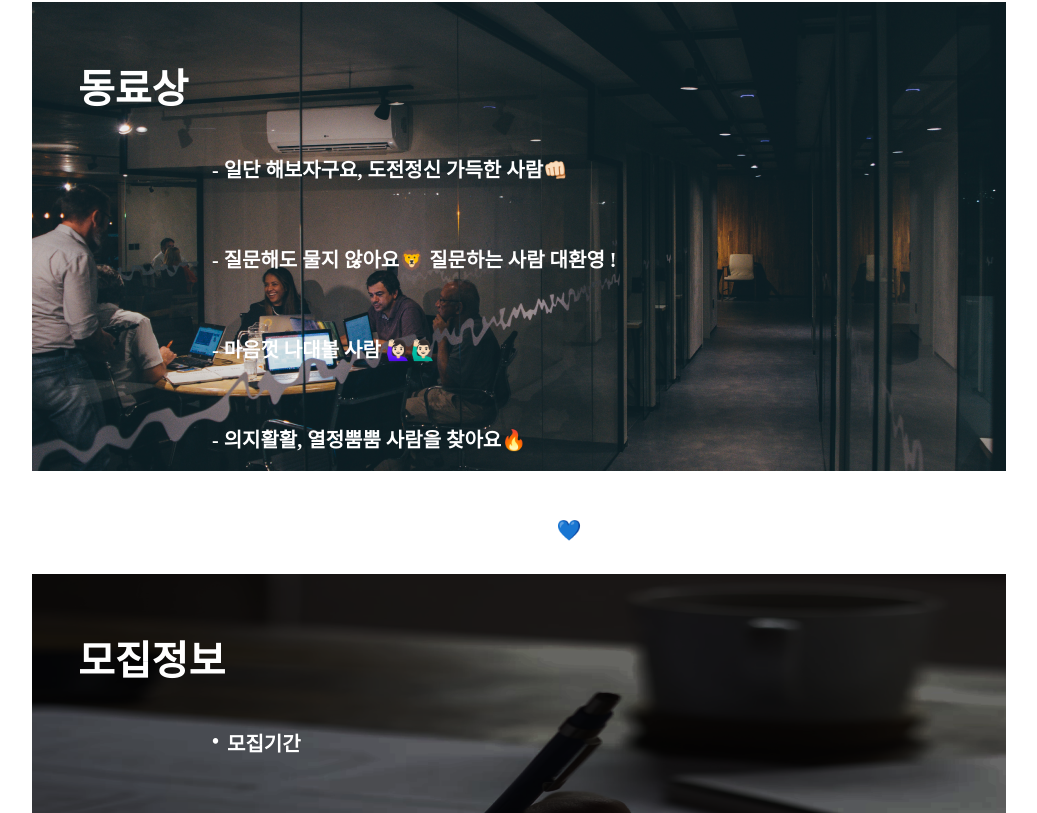
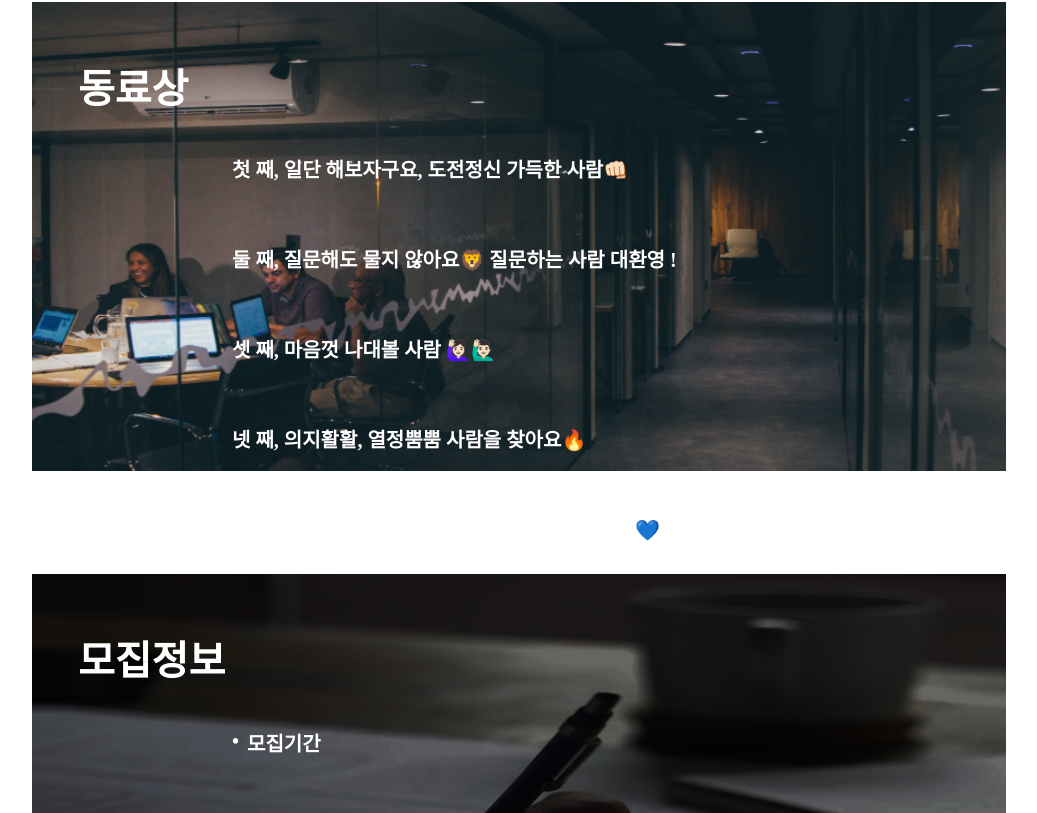
Before and after one commit to mju-likelion/nana, a Next.js app: page / in a window 1280 px wide. Shown: the part 6467-7280 px from the top of the page, without its empty margins (121-1158 px from the left). Built offline with nearby package versions, Linux system fonts and the light colour scheme.

Commit message:
style: 동료상 이미지 리사이징 및 텍스트 수정

```diff
--- a/components/Join.js
+++ b/components/Join.js
@@ -48,7 +48,7 @@
   font-weight: 800;
   color: white;
   align-items: center;
-  margin: 0 auto auto 180px;
+  margin: 0 auto auto 200px;
   line-height: 70px;
 `;
 
@@ -85,14 +85,13 @@
     margin: 15px auto;
     width: 90%;
   }
-  /* background: red; */
 
   width: 80%;
   font-size: 20px;
   font-weight: 800;
   color: white;
   align-items: center;
-  margin: 30px auto auto 180px;
+  margin: 30px auto auto 200px;
 `;
 
 const RecruitText = styled.div`
@@ -121,11 +120,11 @@
       <ColleagueBox>
         <ColleagueTitle>동료상</ColleagueTitle>
         <ColleagueContent>
-          <p>- 일단 해보자구요, 도전정신 가득한 사람👊🏻</p>
-          <p>- 질문해도 물지 않아요🦁 질문하는 사람 대환영 !</p>
-          <p>- 마음껏 나대볼 사람 🙋🏻‍♀🙋🏻‍♂</p>
-          <p>- 의지활활, 열정뿜뿜 사람을 찾아요🔥</p>
-          <p>- 명지대 멋사에 애정을 갖고 투자해주세요💙</p>
+          <p>첫 째, 일단 해보자구요, 도전정신 가득한 사람👊🏻</p>
+          <p>둘 째, 질문해도 물지 않아요🦁 질문하는 사람 대환영 !</p>
+          <p>셋 째, 마음껏 나대볼 사람 🙋🏻‍♀🙋🏻‍♂</p>
+          <p>넷 째, 의지활활, 열정뿜뿜 사람을 찾아요🔥</p>
+          <p>다섯 째, 명지대 멋사에 애정을 갖고 투자해주세요💙</p>
         </ColleagueContent>
       </ColleagueBox>
       <RecruitBox>
```
Also changed, not shown: public/img/colleague.svg.
